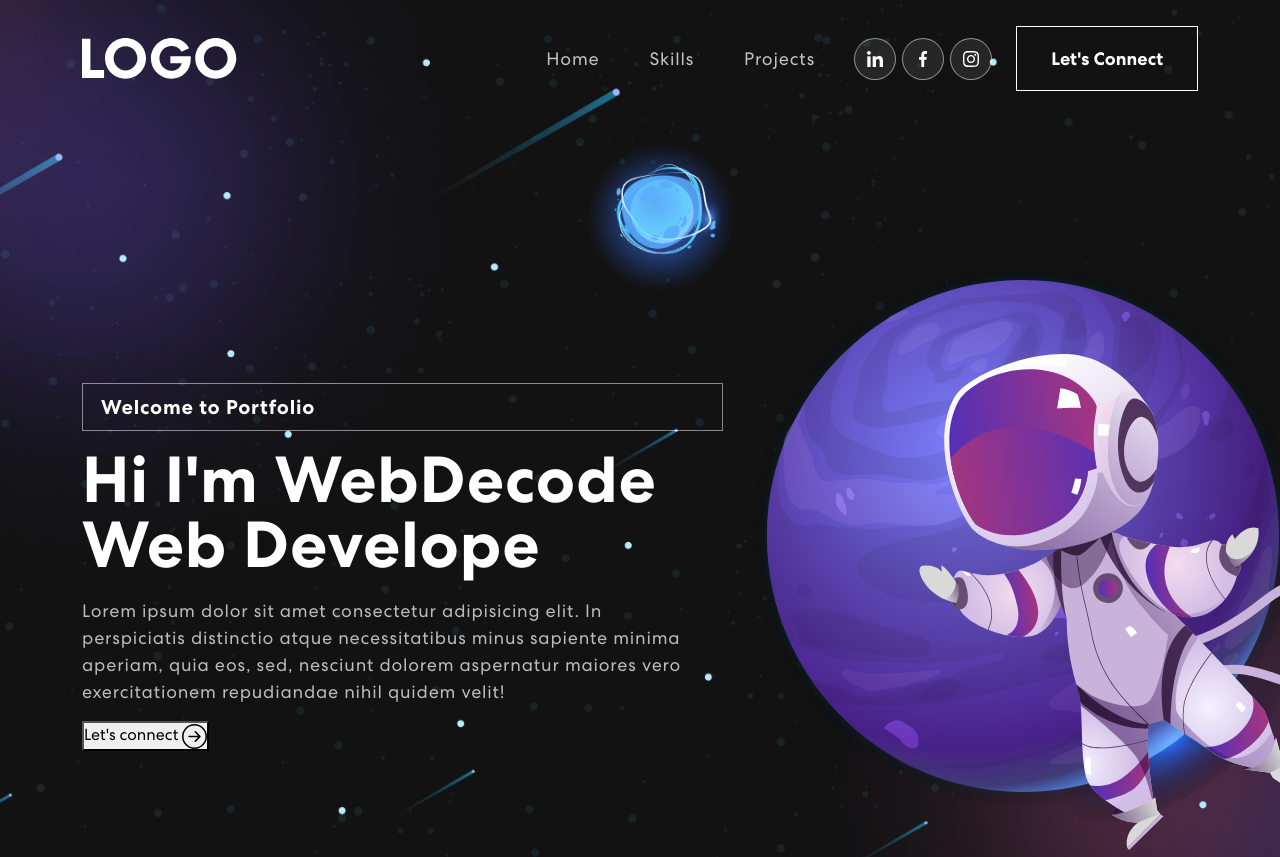
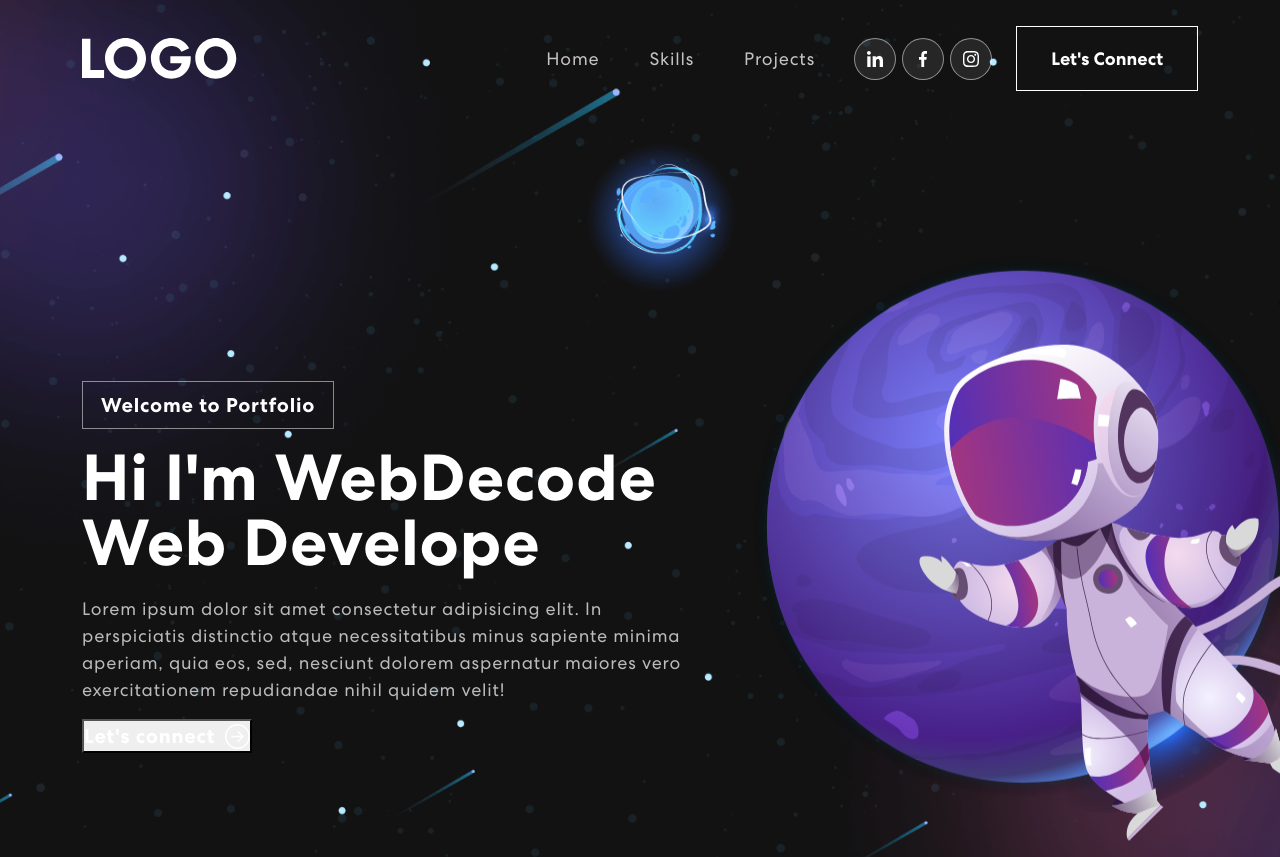
Before and after one commit to ClaudioBarlassina/Web-Porfolio, a React (Vite) app: page / in a window 1280 px wide. Shown: the top 857 px of the page. Built offline with nearby package versions, Linux system fonts and the light colour scheme.

Commit message:
animaciones

```diff
--- a/src/App.css
+++ b/src/App.css
@@ -214,7 +214,7 @@ nav.navbar .navbar-toggler[aria-expanded="true"] .navbar-toggler-icon {
   border: 1px solid rgba(255, 255, 255, 0.5);
   font-size: 20px;
   margin-bottom: 16px;
-  display: block;
+  display: inline-block;
 
 }
  .banner h1{
@@ -232,7 +232,48 @@ nav.navbar .navbar-toggler[aria-expanded="true"] .navbar-toggler-icon {
   line-height: 1.5em;
   width: 96%;
  }
+.banner button{
+  color: #fff;
+  font-weight: 700;
+  font-size: 20px;
+  margin-top: 6px;
+  letter-spacing: 0.8px;
+  display: flex;
+  align-items: center;
+}
+.banner button svg{
+  font-size: 25px;
+  margin-left: 10px;
+  transition: 0.3s ease-in-out;
+  line-height: 1;
+}
+.banner button:hover svg{
+  margin-left: 25px;
+}
+.banner img{
+  animation: updown 3s linear infinite;
+}
 
+@keyframes updown{
+  0%{
+    transform: translateY(-20px)
+  }
+  50%{
+    transform: translateY(20px);
+  }
+  100%{
+    transform: translateY(-20px);
+  }
+}
+
+.txt-rotate > .wrap{
+  border-right: 0.88em solid #666
+
+
+
+
+  ;
+}
 
 
 
```
